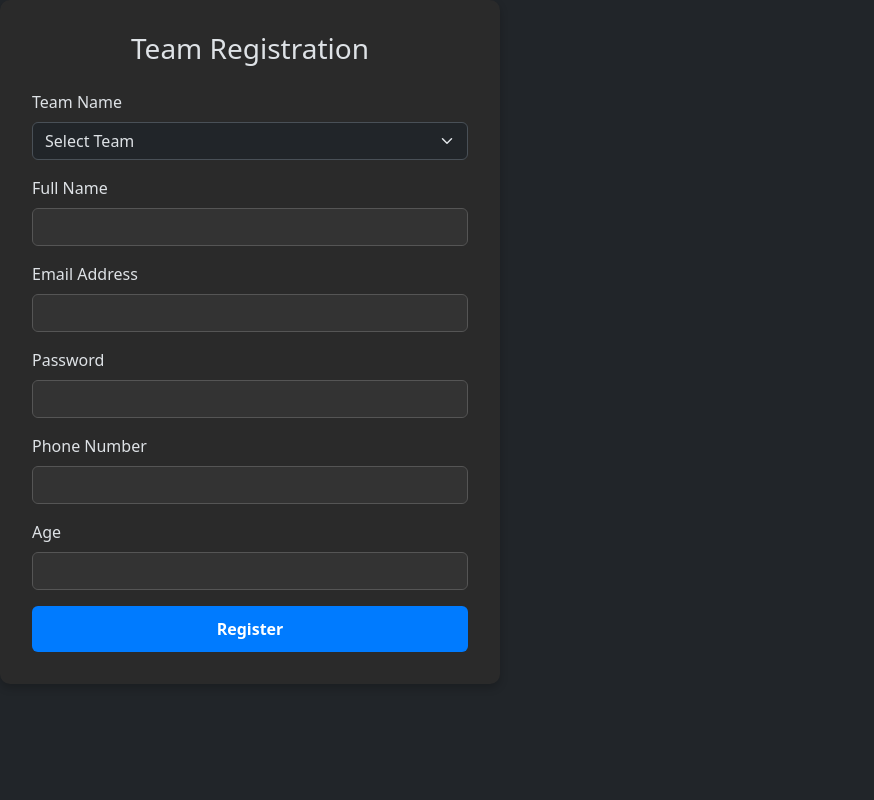
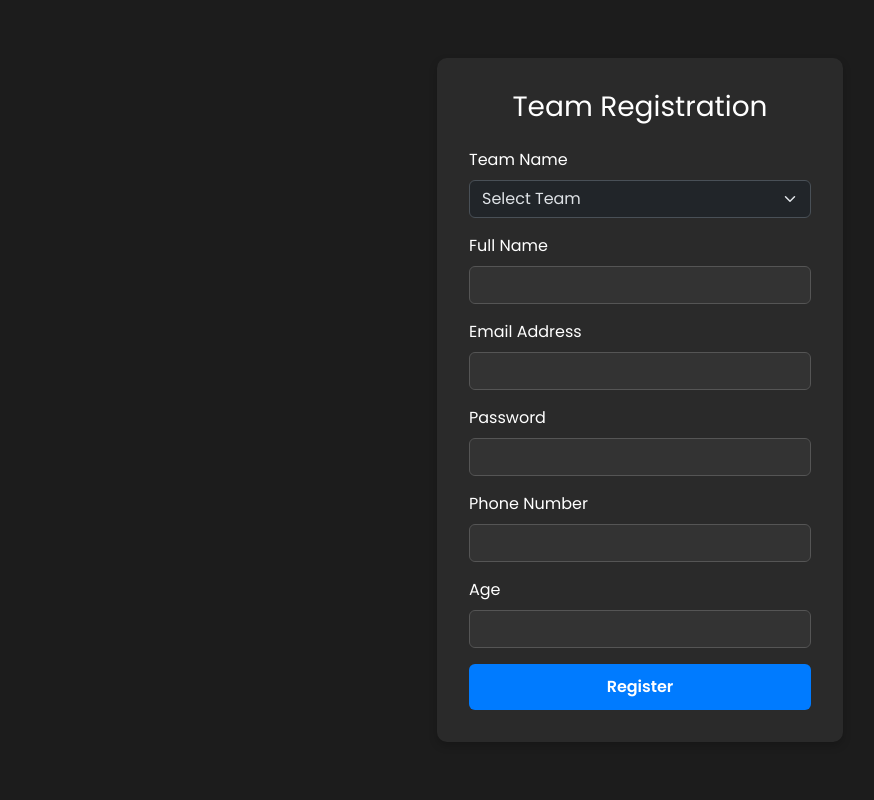
Before and after one commit to 3omarfarok/University-tournament, a PHP site: the page made by Register process/register_team.php in a window 1280 px wide. Shown: the whole page, without its empty margins (0-874 px from the left). Run offline with PHP 8.4, Linux system fonts and the light colour scheme.

Commit message:
editing in the code style to make a clean code

```diff
--- a/Register process/handle_choice.php
+++ b/Register process/handle_choice.php
@@ -1,5 +1,5 @@
 <?php
-
+// to locate the next registration page for every choice
 if ($_SERVER["REQUEST_METHOD"] == "POST") {
   $choice = $_POST["choice"];
 
--- a/Register process/participationSelect.php
+++ b/Register process/participationSelect.php
@@ -9,7 +9,6 @@
 
   <!-- Google Font Link -->
   <link href="https://fonts.googleapis.com/css2?family=Poppins:wght@300;400;600&display=swap" rel="stylesheet">
-  <link href="https://cdn.jsdelivr.net/npm/bootstrap@5.3.3/dist/css/bootstrap.min.css" rel="stylesheet" integrity="sha384-QWTKZyjpPEjISv5WaRU9OFeRpok6YctnYmDr5pNlyT2bRjXh0JMhjY6hW+ALEwIH" crossorigin="anonymous">
 
 
   <link rel="stylesheet" href="./select_style.css">
--- a/Register process/register_style.css
+++ b/Register process/register_style.css
@@ -1,4 +1,14 @@
-
+body {
+  font-family: 'Poppins', sans-serif;
+  background-color: #1c1c1c;
+  color: #fff;
+  display: flex;
+  flex-direction: column;
+  align-items: center;
+  justify-content: center;
+  height: 100vh;
+  margin: 0;
+}
 .registration-container {
   max-width: 500px;
   padding: 2rem;
--- a/Register process/register_team.php
+++ b/Register process/register_team.php
@@ -12,6 +12,7 @@ if ($_SERVER["REQUEST_METHOD"] == "POST") {
     die("Connection failed: " . $conn->connect_error);
   }
 
+  // to get the data from user
   $team = trim($_POST['team']);
   $name = trim($_POST['name']);
   $email = trim($_POST['email']);
@@ -19,8 +20,9 @@ if ($_SERVER["REQUEST_METHOD"] == "POST") {
   $phone = trim($_POST['phone']);
   $age = trim($_POST['age']);
 
+
+  // to check data before post it
   $errors = [];
-
   if (empty($name)) {
     $errors['name'] = "Name is required.";
   }
@@ -36,12 +38,14 @@ if ($_SERVER["REQUEST_METHOD"] == "POST") {
     $members_result = $conn->query($members_sql);
     $member_count = $members_result->fetch_assoc()['member_count'];
 
+  // put a limit for every team is 5 members
     if ($member_count >= 5) {
       $errors['members'] = "<div class='alert alert-danger m-2'>The team is already full. You cannot join this team.</div>";
     } else {
       $sql = "INSERT INTO teams (name, email, password, phone, age, team)
                     VALUES ('$name', '$email', '$password', '$phone', '$age', '$team')";
 
+// to save the name an email in a session
       if ($conn->query($sql) === TRUE) {
         $_SESSION['name'] = $name;
         $_SESSION['email'] = $email;
@@ -72,7 +76,19 @@ if ($_SERVER["REQUEST_METHOD"] == "POST") {
 
   <link rel="stylesheet" href="./register_style.css">
 
-
+<style>
+  body {
+  font-family: 'Poppins', sans-serif;
+  background-color: #1c1c1c;
+  color: #fff;
+  display: flex;
+  flex-direction: column;
+  align-items: center;
+  justify-content: center;
+  height: 100vh;
+  margin: 0;
+}
+</style>
 </head>
 
 <body>
@@ -81,6 +97,7 @@ if ($_SERVER["REQUEST_METHOD"] == "POST") {
     <?php if (isset($errors['members'])): ?>
       <?php echo $errors['members']; ?>
     <?php endif; ?>
+
     <form method="POST">
       <div class="mb-3">
         <label for="team-name" class="form-label">Team Name</label>
@@ -92,6 +109,7 @@ if ($_SERVER["REQUEST_METHOD"] == "POST") {
           <option value="team4">Team 4</option>
         </select>
       </div>
+
       <div class="mb-3">
         <label for="name" class="form-label">Full Name</label>
         <input type="text" class="form-control" id="name" name="name" required>
@@ -99,6 +117,7 @@ if ($_SERVER["REQUEST_METHOD"] == "POST") {
           <p class="text-danger"><?php echo $errors['name']; ?></p>
         <?php endif; ?>
       </div>
+
       <div class="mb-3">
         <label for="email" class="form-label">Email Address</label>
         <input type="email" class="form-control" id="email" name="email" required>
@@ -106,6 +125,7 @@ if ($_SERVER["REQUEST_METHOD"] == "POST") {
           <p class="text-danger"><?php echo $errors['email']; ?></p>
         <?php endif; ?>
       </div>
+
       <div class="mb-3">
         <label for="password" class="form-label">Password</label>
         <input type="password" class="form-control" id="password" name="password" required>
@@ -113,18 +133,20 @@ if ($_SERVER["REQUEST_METHOD"] == "POST") {
           <p class="text-danger"><?php echo $errors['password']; ?></p>
         <?php endif; ?>
       </div>
+
       <div class="mb-3">
         <label for="phone" class="form-label">Phone Number</label>
         <input type="tel" class="form-control" id="phone" name="phone" required>
       </div>
+
       <div class="mb-3">
         <label for="age" class="form-label">Age</label>
         <input type="number" class="form-control" id="age" name="age" min="18" required>
       </div>
 
       <button type="submit" class="btn btn-primary">Register</button>
+
     </form>
-
   </div>
   <script src="https://cdn.jsdelivr.net/npm/bootstrap@5.3.3/dist/js/bootstrap.bundle.min.js" integrity="sha384-YvpcrYf0tY3lHB60NNkmXc5s9fDVZLESaAA55NDzOxhy9GkcIdslK1eN7N6jIeHz" crossorigin="anonymous"></script>
 </body>
--- a/Register process/welcomePage_indi.php
+++ b/Register process/welcomePage_indi.php
@@ -1,5 +1,6 @@
 <?php
 session_start();
+// to get the name of the user
 if (isset($_SESSION['name'])) {
   $name = $_SESSION['name'];
 } else {
@@ -7,14 +8,15 @@ if (isset($_SESSION['name'])) {
   exit();
 }
 ?>
+
+
 <!DOCTYPE html>
 <html lang="en" data-bs-theme="dark">
-
 <head>
   <meta charset="UTF-8">
   <meta name="viewport" content="width=device-width, initial-scale=1.0">
   <title>Welcome</title>
-
+<!-- bootstrap link -->
   <link href="https://cdn.jsdelivr.net/npm/bootstrap@5.3.3/dist/css/bootstrap.min.css" rel="stylesheet">
 
   <!-- Google Font Link -->
--- a/Register process/welcomePage_teams.php
+++ b/Register process/welcomePage_teams.php
@@ -14,7 +14,7 @@ if (isset($_SESSION['name'])) {
   <meta charset="UTF-8">
   <meta name="viewport" content="width=device-width, initial-scale=1.0">
   <title>Welcome</title>
-
+<!--  bootstrap link-->
   <link href="https://cdn.jsdelivr.net/npm/bootstrap@5.3.3/dist/css/bootstrap.min.css" rel="stylesheet">
 
   <!-- Google Font Link -->
--- a/database/conn.php
+++ b/database/conn.php
@@ -1,3 +1,4 @@
+<!-- ensure the database is connected -->
 <?php
 $servername = "localhost";
 $username = "root";
--- a/footer.php
+++ b/footer.php
@@ -12,11 +12,6 @@
         <div class="col-md-12 text-center">
           <hr class="bg-light">
           <p>&copy; 2024 Resala University. All Rights Reserved.</p>
-          <div class="social-icons">
-            <a href="#" class="text-white me-3"><i class="fab fa-facebook-f"></i></a>
-            <a href="#" class="text-white me-3"><i class="fab fa-twitter"></i></a>
-            <a href="#" class="text-white"><i class="fab fa-instagram"></i></a>
-          </div>
         </div>
       </div>
     </div>
```
Also changed, not shown: Register process/register_individual.php (+27 -4 lines), admins/admin_login.php (+11 -5 lines), admins/admin_semiPanel.php (+25 -2 lines), dashboard_individual.php (+24 -7 lines), dashboard_team.php (+12 -8 lines), index.php (+9 -4 lines), navBar.php (+7 -1 lines), tournamentPage.php (+8 -4 lines).
